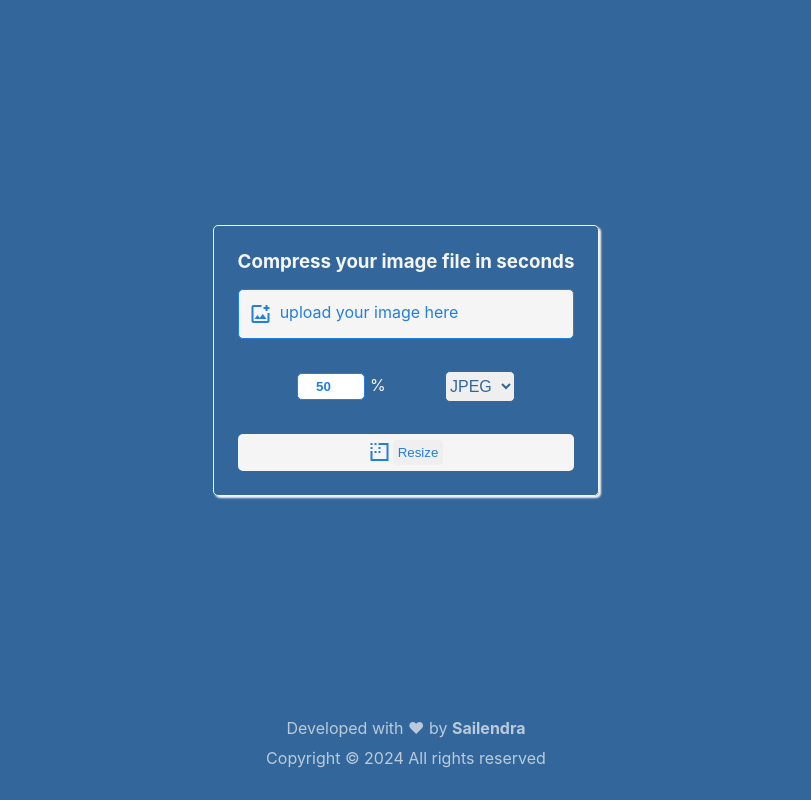
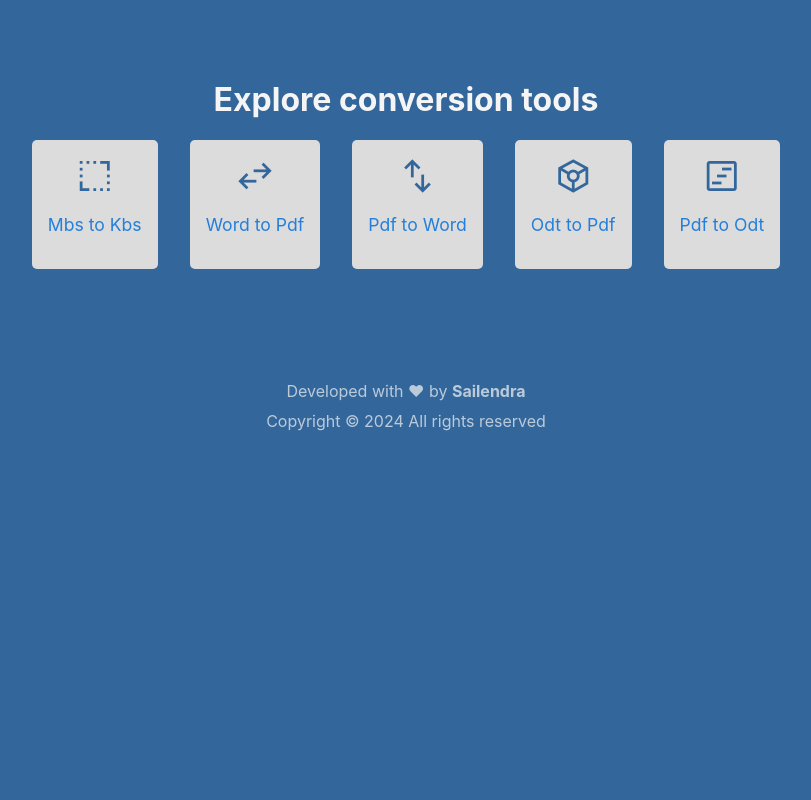
Before and after one commit to sailendrachettri/reducer, a React (Create React App) app: page / in a window 1280 px wide. Shown: the whole page, without its empty margins (234-1045 px from the left). Built offline with nearby package versions, Linux system fonts and the light colour scheme.

Commit message:
homepage designed

```diff
--- a/package.json
+++ b/package.json
@@ -9,6 +9,7 @@
     "react": "^18.3.1",
     "react-dom": "^18.3.1",
     "react-image-file-resizer": "^0.4.8",
+    "react-router-dom": "^6.23.1",
     "react-scripts": "5.0.1",
     "react-toastify": "^10.0.5",
     "web-vitals": "^2.1.4"
--- a/src/App.css
+++ b/src/App.css
@@ -9,17 +9,51 @@
 
 body {
   background-color: var(--bg-color);
-  min-height: 90vh;
-  width: auto;
-  display: flex;
-  justify-content: center;
-  align-items: center;
 }
 
 a {
   text-decoration: none;
 }
 
+h1, h2, h2{
+  color: var(--text-light);
+}
+
+/* --------------------------------CONVERTER OPTIONS PAGE STYLES-------------------------------- */
+.converter{
+  margin: 5rem 0.5rem;
+  text-align: center;
+
+}
+
+.tools {
+  display: flex;
+  justify-content: center;
+  gap: 2rem;
+  flex-wrap: wrap;
+}
+
+.tools div {
+  display: flex;
+  flex-direction: column;
+  align-items: center;
+  background: #dcdcdc;
+  border-radius: 5px;
+  padding: 1rem;
+  cursor: pointer;
+}
+
+.tools div p{
+  color: var(--text-dark);
+  font-size: 1.1rem;
+}
+
+.tools div span{
+  font-size: 2.5rem;
+  color: var(--bg-color);
+}
+
+/* ------------------------------CONVERTER OPTIONS PAGE STYLES ENDED------------------------------ */
 
 .container {
   display: flex;
@@ -59,7 +93,7 @@ label {
   background-color: var(--bg-color-light);
 }
 
-label p{
+label p {
   margin-left: 7px;
 }
 
@@ -109,7 +143,7 @@ label p{
   color: var(--text-light);
 }
 
-.resize-btn{
+.resize-btn {
   display: flex;
   justify-content: center;
   align-items: center;
@@ -134,7 +168,7 @@ button {
   flex-direction: column;
 }
 
-.complected a{
+.complected a {
   width: 100%;
 }
 
@@ -166,8 +200,6 @@ footer a {
 
 .footer-section {
   margin: 2rem 0;
-  position: absolute;
-  bottom: 0;
 }
 
 .copyright {
--- a/src/App.js
+++ b/src/App.js
@@ -3,12 +3,25 @@ import { ToastContainer } from 'react-toastify';
 import 'react-toastify/dist/ReactToastify.css';
 import ImageResize from './components/ImageResize';
 import Footer from './components/Footer';
+import { Routes, Route } from 'react-router-dom'
+import Homepage from './Homepage';
+import WordtoPdf from './components/WordtoPdf';
+import PdfToOdt from './components/PdfToOdt';
+import OdtToPdf from './components/OdtToPdf';
+import PdfToWord from './components/PdfToWord';
 
 function App() {
   return (
     <>
       <ToastContainer />
-      <ImageResize />
+      <Routes>
+        <Route path='/' element={<Homepage />} />
+        <Route path='/reducer' element={<ImageResize />} />
+        <Route path='/wordtopdf' element={<WordtoPdf />} />
+        <Route path='/pdftoword' element={<PdfToWord />} />
+        <Route path='/odttopdf' element={<OdtToPdf />} />
+        <Route path='/pdftoodt' element={<PdfToOdt />} />
+      </Routes>
       <Footer />
     </>
   );
--- /dev/null
+++ b/src/Homepage.jsx
@@ -0,0 +1,12 @@
+import React from 'react'
+import ConvertOptions from './components/ConvertOptions'
+
+const Homepage = () => {
+  return (
+    <>
+        <ConvertOptions />
+    </>
+  )
+}
+
+export default Homepage
--- /dev/null
+++ b/src/components/ConvertOptions.jsx
@@ -0,0 +1,44 @@
+import React from 'react'
+import { Link } from 'react-router-dom'
+
+const ConvertOptions = () => {
+  return (
+    <div className='converter'>
+      <h1>Explore conversion tools</h1>
+      <div className='tools'>
+
+        <Link to="/reducer">
+          <div> <span class="material-symbols-outlined">resize</span>
+            <p>Mbs to Kbs</p>
+          </div>
+        </Link>
+
+        <Link to="/wordtopdf">
+          <div><span class="material-symbols-outlined"> swap_horiz</span>
+            <p>Word to Pdf</p>
+          </div>
+        </Link>
+
+        <Link to="/pdftoword">
+          <div> <span class="material-symbols-outlined"> swap_vert</span>
+            <p>Pdf to Word</p>
+          </div>
+        </Link>
+
+        <Link to="/odttopdf">
+          <div><span class="material-symbols-outlined">token</span>
+            <p>Odt to Pdf</p>
+          </div>
+        </Link>
+
+        <Link to="/pdftoodt">
+          <div> <span class="material-symbols-outlined"> view_timeline </span>
+            <p>Pdf to Odt</p>
+          </div>
+        </Link>
+      </div>
+    </div>
+  )
+}
+
+export default ConvertOptions
--- /dev/null
+++ b/src/components/OdtToPdf.jsx
@@ -0,0 +1,9 @@
+import React from 'react'
+
+const OdtToPdf = () => {
+  return (
+    <div>OdtToPdf</div>
+  )
+}
+
+export default OdtToPdf
--- /dev/null
+++ b/src/components/PdfToOdt.jsx
@@ -0,0 +1,9 @@
+import React from 'react'
+
+const PdfToOdt = () => {
+  return (
+    <div>PdfToOdt</div>
+  )
+}
+
+export default PdfToOdt
--- /dev/null
+++ b/src/components/PdfToWord.jsx
@@ -0,0 +1,9 @@
+import React from 'react'
+
+const PdfToWord = () => {
+  return (
+    <div>PdfToWord</div>
+  )
+}
+
+export default PdfToWord
--- /dev/null
+++ b/src/components/WordtoPdf.jsx
@@ -0,0 +1,9 @@
+import React from 'react'
+
+const WordtoPdf = () => {
+  return (
+    <div>Word to Pdf</div>
+  )
+}
+
+export default WordtoPdf
--- a/src/index.js
+++ b/src/index.js
@@ -3,12 +3,15 @@ import ReactDOM from 'react-dom/client';
 import './index.css';
 import App from './App';
 import reportWebVitals from './reportWebVitals';
+import { BrowserRouter } from 'react-router-dom'
 
 const root = ReactDOM.createRoot(document.getElementById('root'));
 root.render(
-  <React.StrictMode>
-    <App />
-  </React.StrictMode>
+  <BrowserRouter>
+    <React.StrictMode>
+      <App />
+    </React.StrictMode>
+  </BrowserRouter>
 );
 
 // If you want to start measuring performance in your app, pass a function
```
Also changed, not shown: 1 other file (tests, documents, lock files or other folders).
